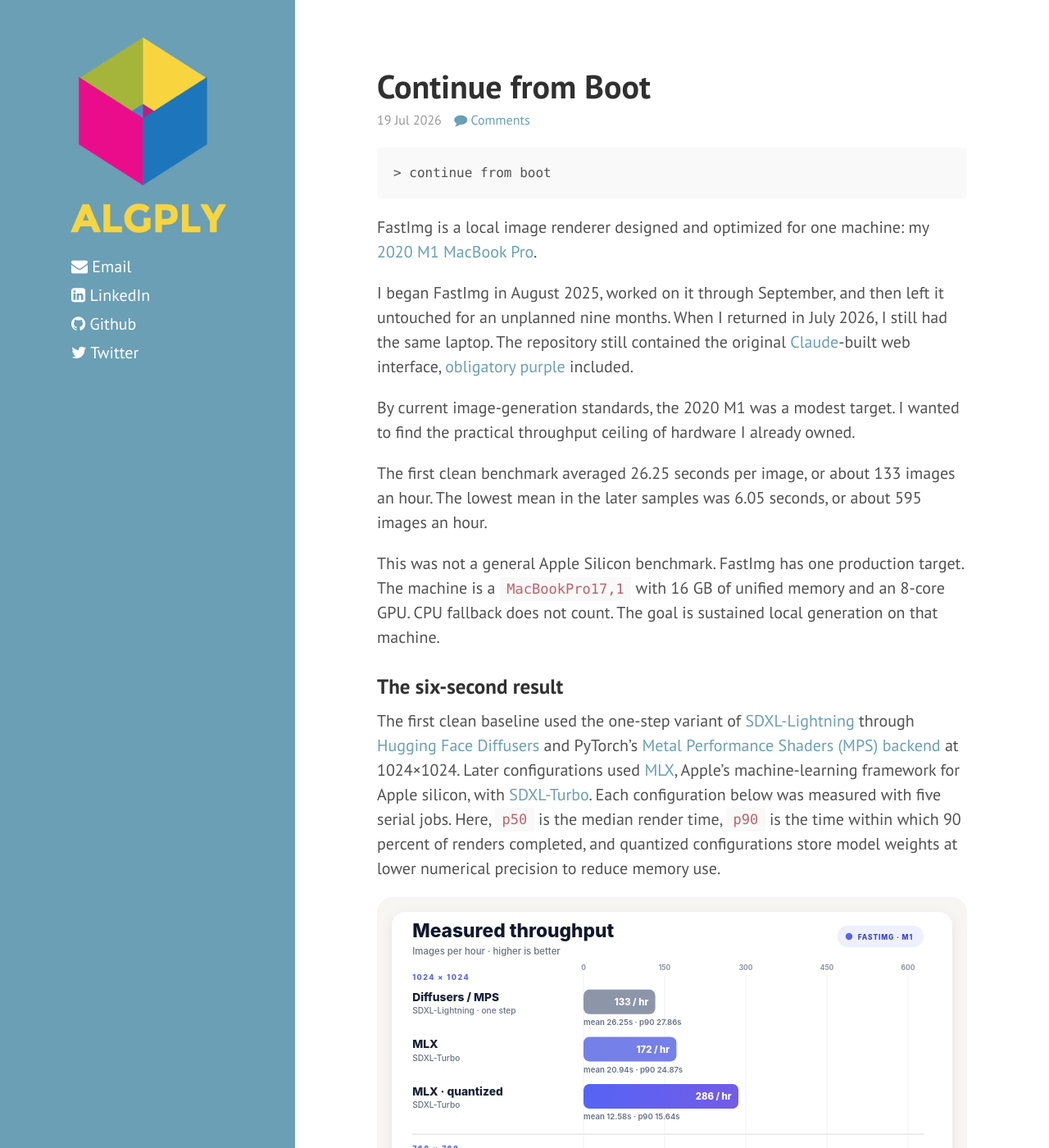
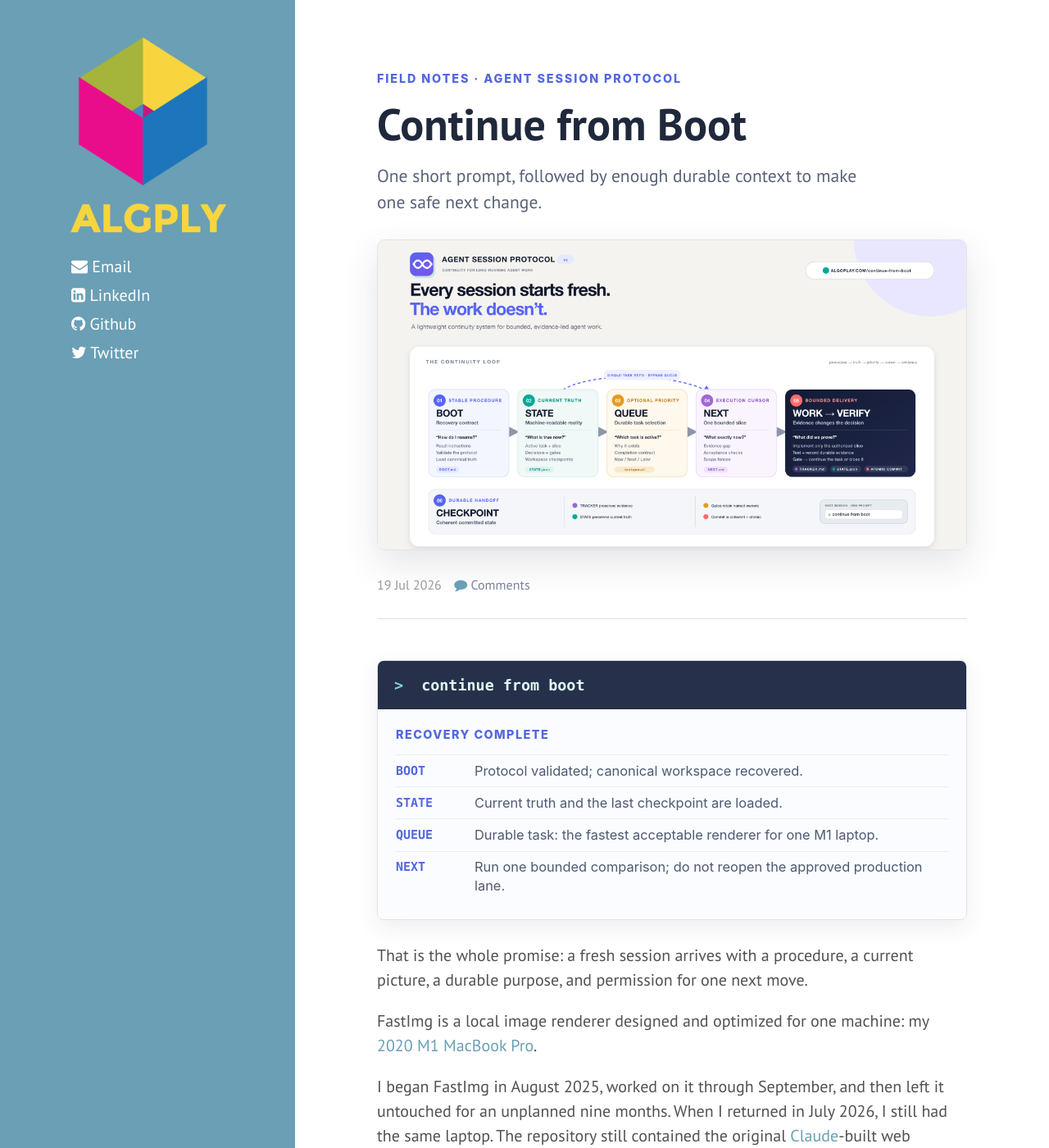
Before and after one commit to josephgardner/josephgardner.github.io, a Jekyll site: the page built from _posts/2026-07-19-agent-session-protocol.md, in a window 1280 px wide and 1400 px high. Shown: the whole window at 82% size. Built offline with Jekyll 4.4.1, drawn with Linux system fonts in a browser that asks for light colours; nearby versions of some CDN libraries; comment, search, counter and statistics services are not loaded.

Commit message:
Add hero and recovery example to protocol post

````diff
--- a/_layouts/post.html
+++ b/_layouts/post.html
@@ -2,6 +2,21 @@
 layout: default
 ---
 <div class="post">
+    {% if page.hero %}
+    <header class="post-hero">
+        {% if page.hero_eyebrow %}<p class="post-hero-eyebrow">{{ page.hero_eyebrow }}</p>{% endif %}
+        <h1 class="post-title">{{ page.title }}</h1>
+        {% if page.hero_dek %}<p class="post-hero-dek">{{ page.hero_dek }}</p>{% endif %}
+        {% if page.hero_image %}<img class="post-hero-image" src="{{ page.hero_image }}" alt="{{ page.hero_image_alt }}">{% endif %}
+        <div class="post-meta">
+            <span class="post-date">{{ page.date | date_to_string }}</span>
+            <span class="comment-count">
+                <i class='fa fa-comment'></i>
+                <a href="{{ site.url }}{{ page.url }}#disqus_thread">Comments</a>
+            </span>
+        </div>
+    </header>
+    {% else %}
     <h1 class="post-title">{{ page.title }}</h1>
     <div class="post-meta">
         <span class="post-date">{{ page.date | date_to_string }}</span>
@@ -10,6 +25,7 @@
             <a href="{{ site.url }}{{ page.url }}#disqus_thread">Comments</a>
         </span>
     </div>
+    {% endif %}
     {{ content }}
 </div>
 <div class="related">
--- a/_posts/2026-07-19-agent-session-protocol.md
+++ b/_posts/2026-07-19-agent-session-protocol.md
@@ -9,11 +9,28 @@
 image_width: 1200
 image_height: 630
 comments: true
+hero: true
+hero_eyebrow: "Field Notes · Agent Session Protocol"
+hero_dek: "One short prompt, followed by enough durable context to make one safe next change."
+hero_image: /public/continue-from-boot-social.png
+hero_image_alt: "The Agent Session Protocol continuity loop"
 ---
 
-```text
-> continue from boot
-```
+<section class="session-demo" aria-label="Example fresh-session recovery">
+  <div class="session-demo-prompt"><span>&gt;</span> continue from boot</div>
+  <div class="session-demo-response">
+    <p class="session-demo-label">Recovery complete</p>
+    <dl>
+      <div><dt>BOOT</dt><dd>Protocol validated; canonical workspace recovered.</dd></div>
+      <div><dt>STATE</dt><dd>Current truth and the last checkpoint are loaded.</dd></div>
+      <div><dt>QUEUE</dt><dd>Durable task: the fastest acceptable renderer for one M1 laptop.</dd></div>
+      <div><dt>NEXT</dt><dd>Run one bounded comparison; do not reopen the approved production lane.</dd></div>
+    </dl>
+  </div>
+</section>
+
+That is the whole promise: a fresh session arrives with a procedure, a current
+picture, a durable purpose, and permission for one next move.
 
 FastImg is a local image renderer designed and optimized for one machine: my
 [2020 M1 MacBook Pro](https://support.apple.com/en-us/111893).
--- a/public/css/poole.css
+++ b/public/css/poole.css
@@ -687,6 +687,108 @@
     margin-bottom: 1rem;
 }
 
+/* Featured editorial header and recovery transcript for Continue from Boot. */
+.post-hero {
+  position: relative;
+  margin: 0 0 2.5rem;
+  padding: .25rem 0 1.35rem;
+  border-bottom: 1px solid #dce1ed;
+}
+.post .post-hero .post-title {
+  margin: 0;
+  color: #20283c;
+  font-size: 2.7rem;
+  line-height: 1.05;
+}
+.post-hero-eyebrow {
+  margin: 0 0 .8rem;
+  color: #5367df;
+  font-family: -apple-system, BlinkMacSystemFont, "Segoe UI", sans-serif;
+  font-size: .72rem;
+  font-weight: 800;
+  letter-spacing: .13em;
+  text-transform: uppercase;
+}
+.post-hero-dek {
+  max-width: 30rem;
+  margin: 1rem 0 1.5rem;
+  color: #586277;
+  font-size: 1.08rem;
+  line-height: 1.45;
+}
+.post-hero-image {
+  display: block;
+  width: 100%;
+  margin: 1.5rem 0 1.3rem;
+  border: 1px solid #e1e4ed;
+  border-radius: .45rem;
+  box-shadow: 0 .8rem 2.2rem rgba(32, 40, 60, .12);
+}
+.post .post-hero .post-meta,
+.post .post-hero .post-meta a {
+  margin: 0;
+  color: #788299;
+}
+.session-demo {
+  overflow: hidden;
+  margin: 0 0 1.4rem;
+  border: 1px solid #dce1ed;
+  border-radius: .4rem;
+  box-shadow: 0 .45rem 1.4rem rgba(32, 40, 60, .08);
+  font-family: -apple-system, BlinkMacSystemFont, "Segoe UI", sans-serif;
+}
+.session-demo-prompt {
+  padding: .8rem 1rem;
+  color: #dffbf7;
+  background: #27304a;
+  font-family: ui-monospace, SFMono-Regular, Menlo, Monaco, Consolas, monospace;
+  font-size: .92rem;
+  font-weight: 700;
+}
+.session-demo-prompt span {
+  margin-right: .55rem;
+  color: #81d8cf;
+}
+.session-demo-response {
+  padding: 1rem 1.1rem 1.05rem;
+  background: #fbfcff;
+}
+.session-demo-label {
+  margin: 0 0 .65rem;
+  color: #5367df;
+  font-size: .72rem;
+  font-weight: 800;
+  letter-spacing: .1em;
+  text-transform: uppercase;
+}
+.session-demo dl {
+  margin: 0;
+}
+.session-demo dl div {
+  display: grid;
+  grid-template-columns: 4.3rem 1fr;
+  gap: .5rem;
+  padding: .38rem 0;
+  border-top: 1px solid #e8ebf3;
+}
+.session-demo dt {
+  color: #5367df;
+  font-family: ui-monospace, SFMono-Regular, Menlo, Monaco, Consolas, monospace;
+  font-size: .75rem;
+  font-weight: 800;
+}
+.session-demo dd {
+  margin: 0;
+  color: #4f5970;
+  font-size: .82rem;
+  line-height: 1.4;
+}
+@media (max-width: 30em) {
+  .post-hero { padding: 1.7rem 1.25rem 1.4rem; }
+  .post .post-hero .post-title { font-size: 2.25rem; }
+  .session-demo dl div { grid-template-columns: 1fr; gap: .1rem; }
+}
+
 /* Related posts */
 .related {
   padding-top: 2rem;
````
